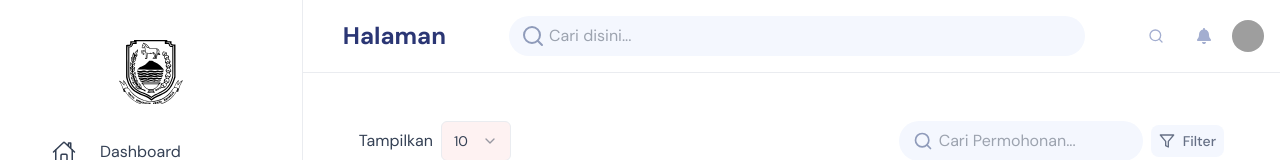
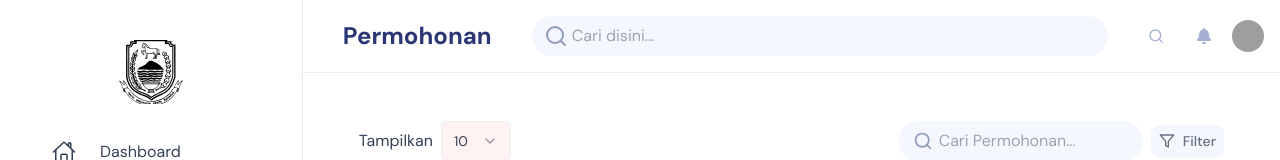
Before and after one commit to Hapidzfadli/web-desa-sakerta-barat, a Next.js app in the folder frontend-web-desa-sakerta-barat/: page /member/daftar-permohonan in a window 1280 px wide. Shown: the top 160 px of the page. Built offline with nearby package versions, Linux system fonts and the light colour scheme; grey boxes are pictures that could not be loaded.

Commit message:
perbaiki header

```diff
--- a/frontend-web-desa-sakerta-barat/components/shared/HeaderDashboard.tsx
+++ b/frontend-web-desa-sakerta-barat/components/shared/HeaderDashboard.tsx
@@ -38,6 +38,9 @@ const HeaderDashboard = () => {
       '/member/dashboard': 'Dashboard',
       '/member/pengaturan': 'Pengaturan',
       '/member/permohonan': 'Ajukan',
+      '/member/daftar-permohonan': 'Permohonan',
+      '/member/panduan-aplikasi': 'Panduan',
+      '/admin/panduan-aplikasi': 'Panduan',
       '/admin/dashboard': 'Dashboard',
       '/admin/daftar-surat': 'Daftar Surat',
       '/admin/pengaturan': 'Pengaturan',
```
